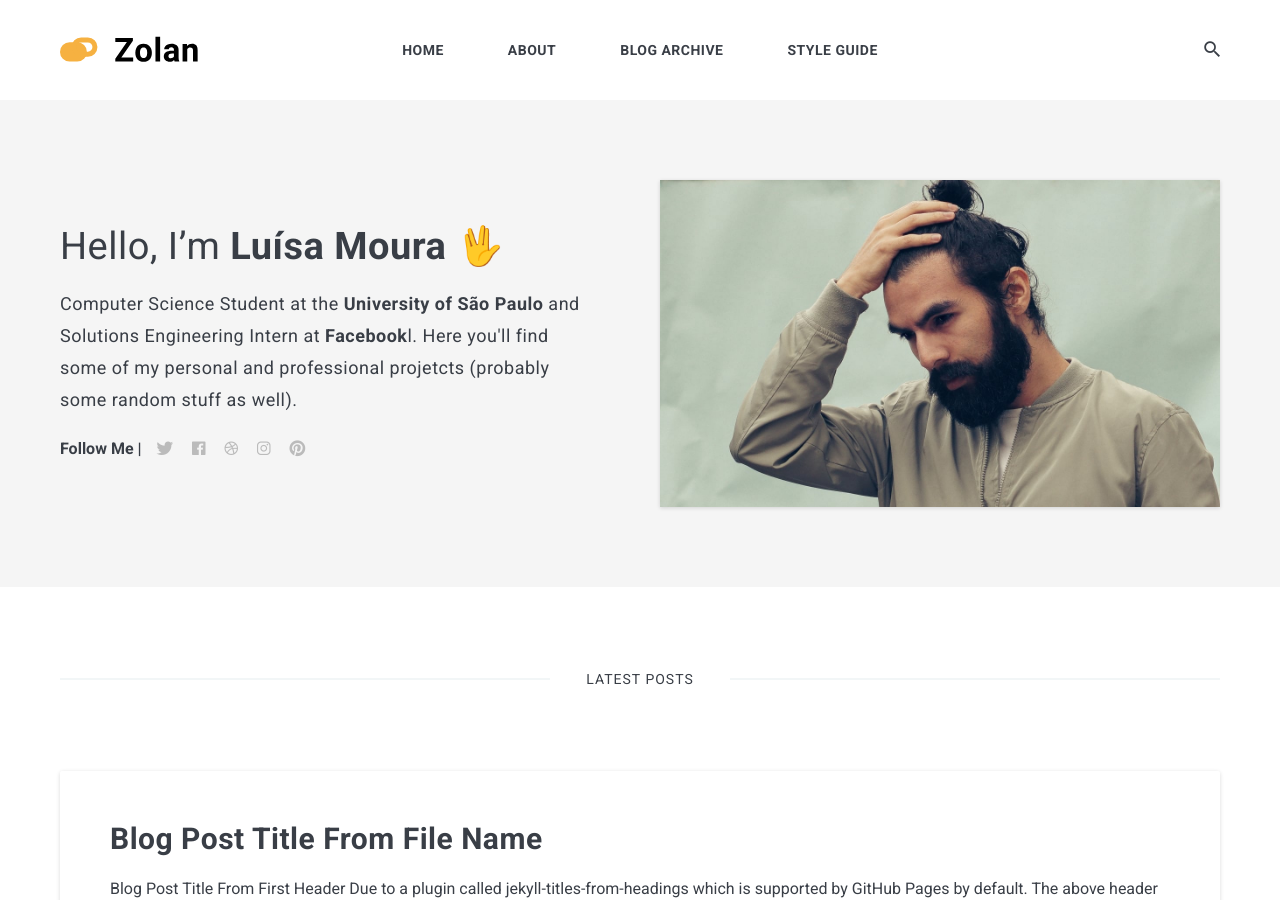
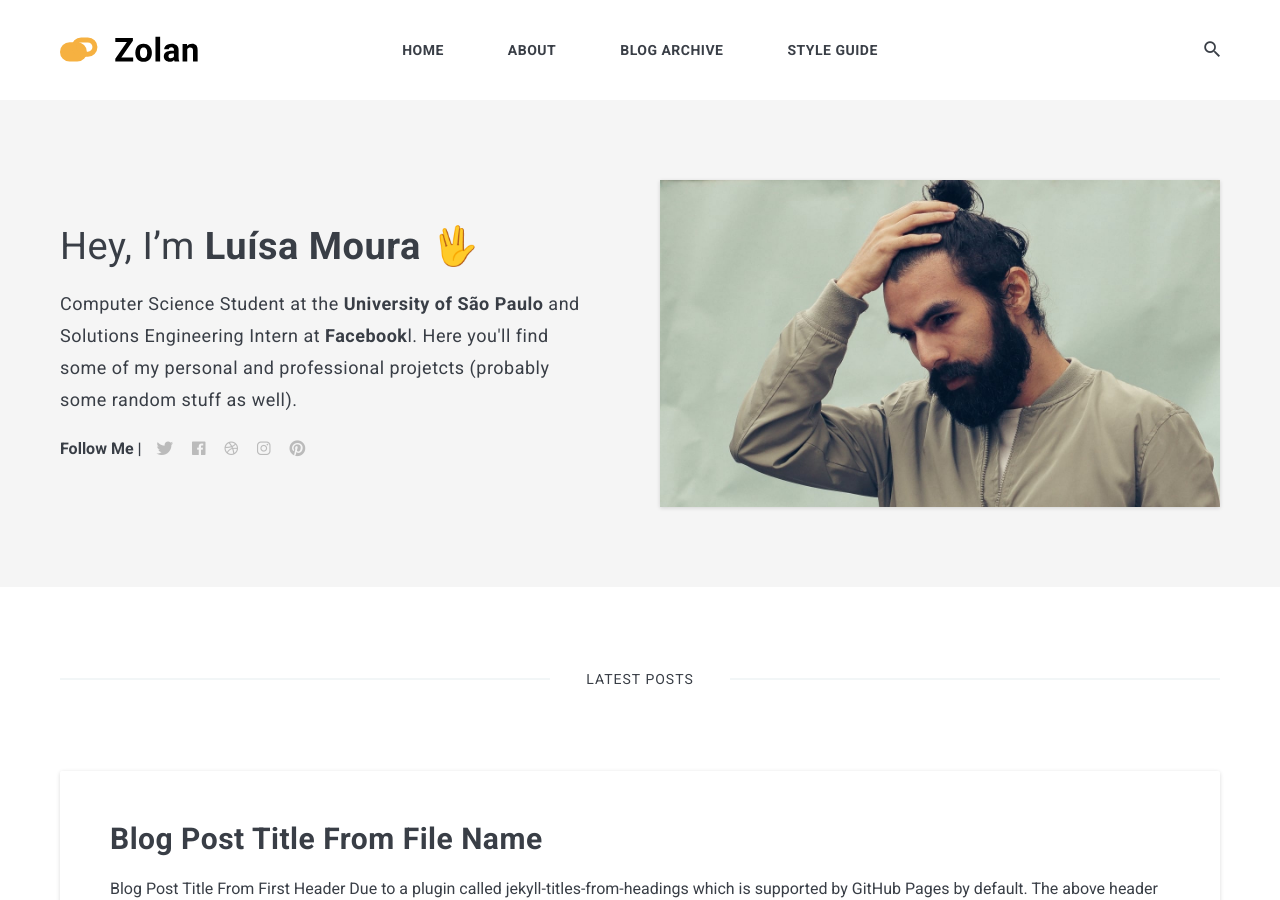
Before and after one commit to lusmoura/lusmoura.github.io, a Jekyll site: the page built from index.html, in a window 1280 px wide and 900 px high. Built offline with Jekyll 4.4.1, drawn with Linux system fonts in a browser that asks for light colours; nearby versions of some CDN libraries; the list of posts is cut into pages by our own code.

Commit message:
Update settings.yml

```diff
--- a/_data/settings.yml
+++ b/_data/settings.yml
@@ -10,7 +10,7 @@ description: Just trying random stuff
 author:
   name: Luísa Moura
   image: 01.jpg
-  say-hello: Hello, I’m <strong>Luísa Moura</strong> 🖖
+  say-hello: Hey, I’m <strong>Luísa Moura</strong> 🖖
   bio: Computer Science Student at the <strong>University of São Paulo</strong> and Solutions Engineering Intern at <strong>Facebook</strong>l. Here you'll find some of my personal and professional projetcts  (probably some random stuff as well).
 
 
```
